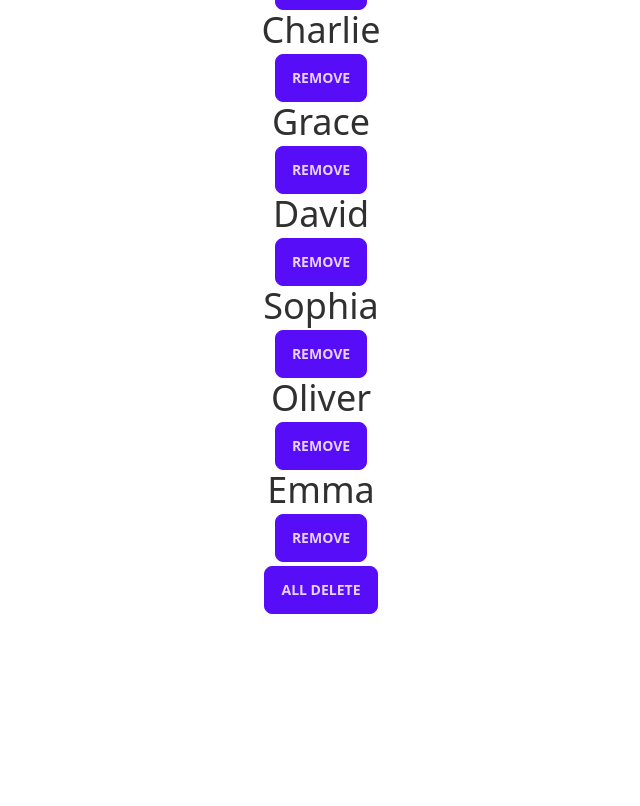
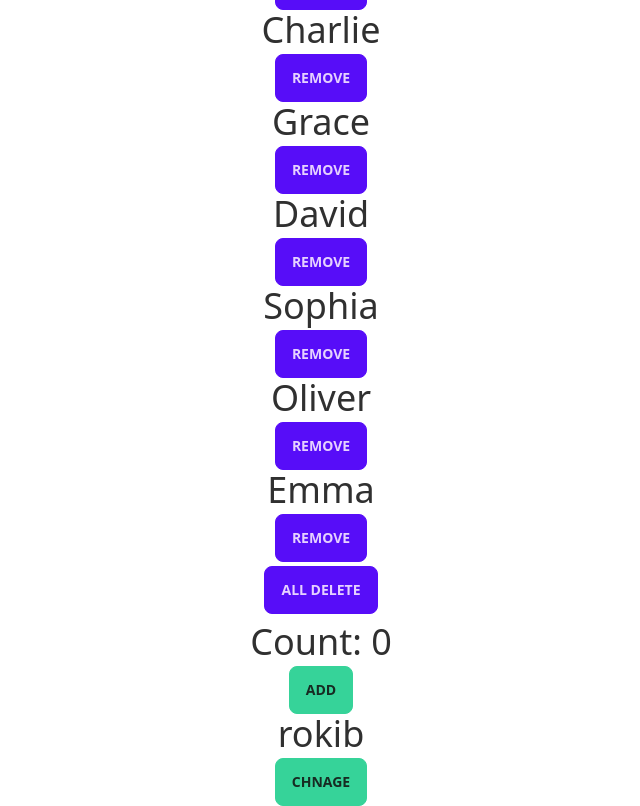
Before and after one commit to naeem182/conceptul-react-core-concept, a React (Vite) app: page / in a window 1280 px wide. Shown: the part 1321-2127 px from the top of the page, without its empty margins (319-959 px from the left). Before the commit the page ends 1943 px from the top, so only its background shows below. Built offline with nearby package versions, Linux system fonts and the light colour scheme.

Commit message:
useeffect

```diff
--- a/src/App.jsx
+++ b/src/App.jsx
@@ -8,6 +8,7 @@ import './Title.css'
 import OneCard from './component/OneCard'
 import ChildrenExmple from './ChildrenExmple'
 import UseStateHook from './UseStateHook'
+import USeEffect from './component/USeEffect'
 
 
 
@@ -97,6 +98,9 @@ function App() {
       <div>
         <UseStateHook></UseStateHook>
       </div>
+      <div>
+        <USeEffect></USeEffect>
+      </div>
     </>
   )
 }
--- /dev/null
+++ b/src/component/USeEffect.jsx
@@ -0,0 +1,32 @@
+import React, { useEffect, useState } from "react";
+
+const USeEffect = () => {
+    const [value, setValue] = useState(0);
+    const [data, setData] = useState("rokib");
+
+    const handleClick = () => {
+        setValue(value + 1);
+    };
+
+    const handleMinus = () => {
+        setData("hasan");
+    };
+    useEffect(() => {
+        console.log("running from useEffet");
+    }, [setValue]);
+
+    return (
+        <div className="text-4xl text-center">
+            <h1>Count: {value}</h1>
+            <button className="btn btn-success" onClick={handleClick}>
+                Add
+            </button>
+            <h1>{data}</h1>
+            <button className="btn btn-success" onClick={handleMinus}>
+                Chnage
+            </button>
+        </div>
+    );
+};
+
+export default USeEffect;
```
Also changed, not shown: src/component/FetchData.jsx (added).
